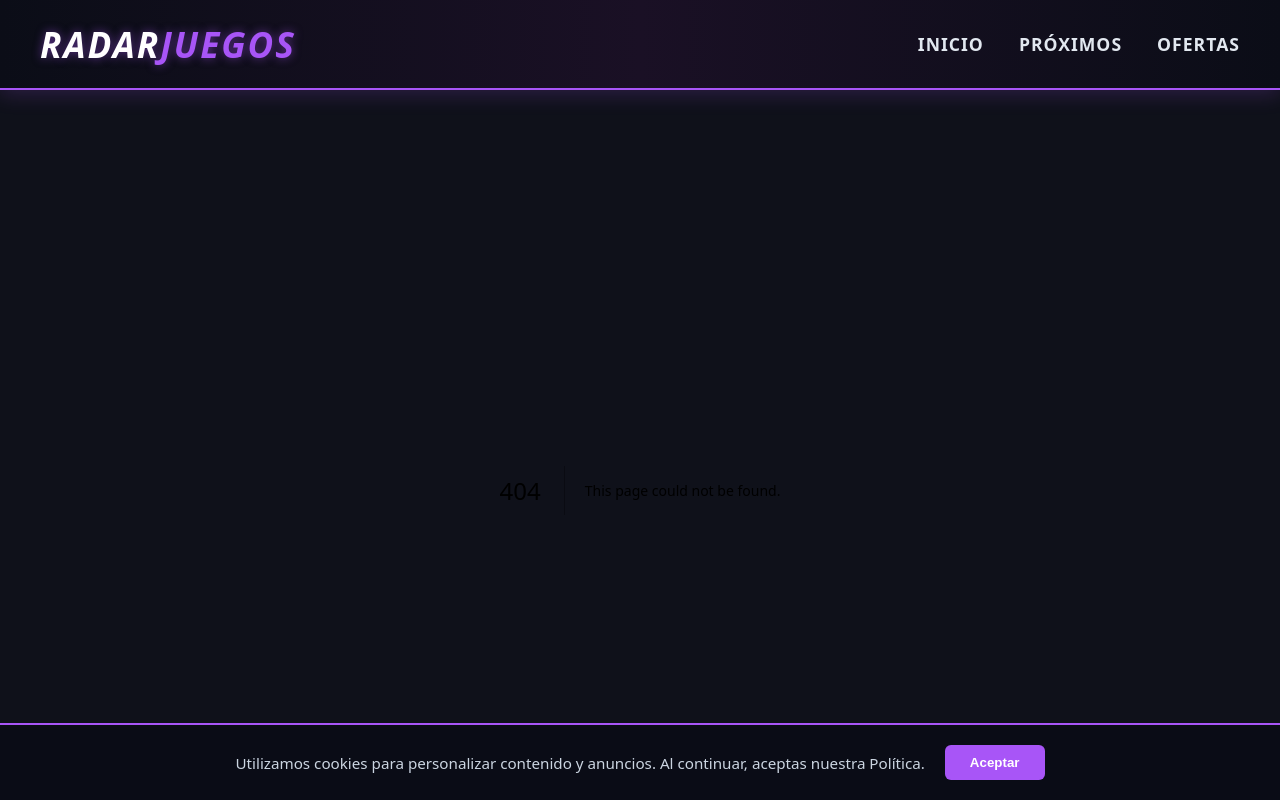
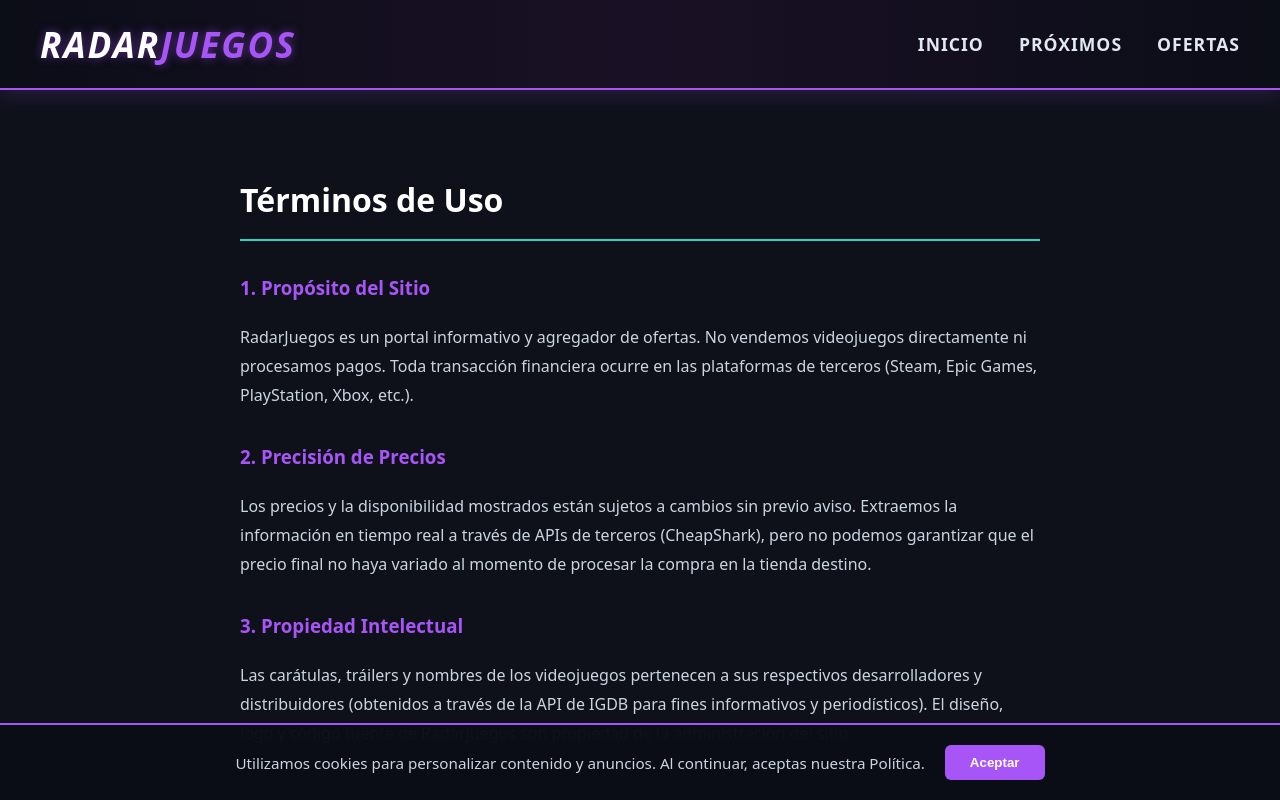
Before and after one commit to vallejosemmiii/radarjuegos, a Next.js app: page /terminos in a window 1280 px wide. Before the commit this address had no page. Shown: the top 800 px of the page. Built offline with nearby package versions, Linux system fonts and the light colour scheme.

Commit message:
Create page.jsx

```diff
--- /dev/null
+++ b/app/terminos/page.jsx
@@ -0,0 +1,20 @@
+export const metadata = {
+  title: 'Términos y Condiciones | RadarJuegos',
+};
+
+export default function Terminos() {
+  return (
+    <div style={{ maxWidth: '800px', margin: '0 auto', padding: '60px 20px', color: '#cbd5e1', lineHeight: '1.8' }}>
+      <h1 style={{ color: '#fff', borderBottom: '2px solid #2dd4bf', paddingBottom: '10px' }}>Términos de Uso</h1>
+
+      <h3 style={{ color: '#a855f7', marginTop: '30px' }}>1. Propósito del Sitio</h3>
+      <p>RadarJuegos es un portal informativo y agregador de ofertas. No vendemos videojuegos directamente ni procesamos pagos. Toda transacción financiera ocurre en las plataformas de terceros (Steam, Epic Games, PlayStation, Xbox, etc.).</p>
+
+      <h3 style={{ color: '#a855f7', marginTop: '30px' }}>2. Precisión de Precios</h3>
+      <p>Los precios y la disponibilidad mostrados están sujetos a cambios sin previo aviso. Extraemos la información en tiempo real a través de APIs de terceros (CheapShark), pero no podemos garantizar que el precio final no haya variado al momento de procesar la compra en la tienda destino.</p>
+
+      <h3 style={{ color: '#a855f7', marginTop: '30px' }}>3. Propiedad Intelectual</h3>
+      <p>Las carátulas, tráilers y nombres de los videojuegos pertenecen a sus respectivos desarrolladores y distribuidores (obtenidos a través de la API de IGDB para fines informativos y periodísticos). El diseño, logo y código fuente de RadarJuegos son propiedad de la administración del sitio.</p>
+    </div>
+  );
+}
```
